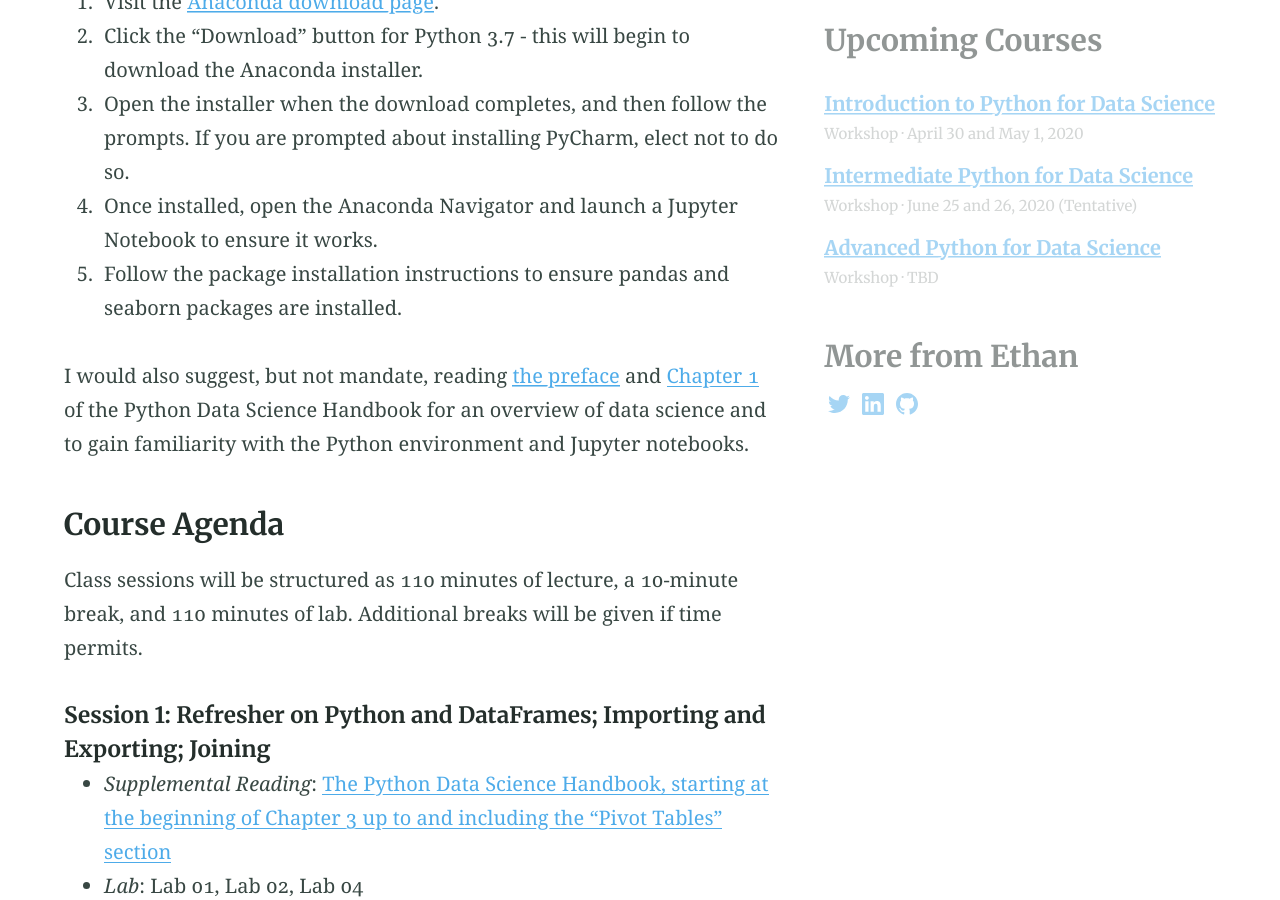
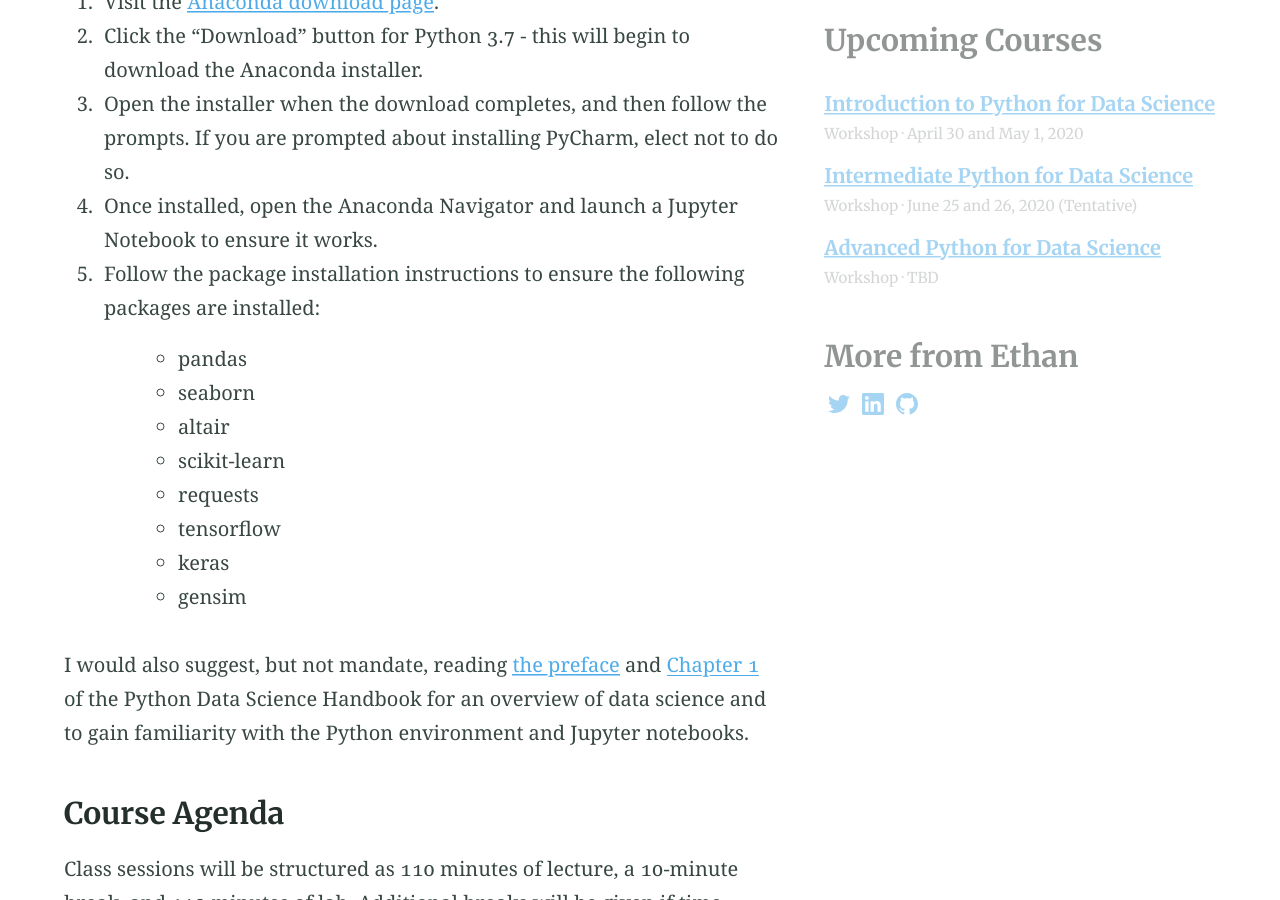
Before and after one commit to eswan18/ethanswan.com, a Jekyll site: the page built from courses/pages/python-for-ds-course.md, in a window 1280 px wide and 900 px high, scrolled down 1574 px. Built offline with Jekyll 4.4.1, drawn with Linux system fonts in a browser that asks for light colours.

Commit message:
Update required packages for spring 2020.

```diff
--- a/courses/pages/python-for-ds-course.md
+++ b/courses/pages/python-for-ds-course.md
@@ -33,7 +33,15 @@ Below are instructions to do so via Anaconda (a popular Python distribution):
 2. Click the "Download" button for Python 3.7 - this will begin to download the Anaconda installer.
 3. Open the installer when the download completes, and then follow the prompts. If you are prompted about installing PyCharm, elect not to do so.
 4. Once installed, open the Anaconda Navigator and launch a Jupyter Notebook to ensure it works.
-5. Follow the package installation instructions to ensure pandas and seaborn packages are installed.
+5. Follow the package installation instructions to ensure the following packages are installed:
+  - pandas
+  - seaborn
+  - altair
+  - scikit-learn
+  - requests
+  - tensorflow
+  - keras
+  - gensim
 
 I would also suggest, but not mandate, reading [the preface](https://jakevdp.github.io/PythonDataScienceHandbook/00.00-preface.html) and [Chapter 1](https://jakevdp.github.io/PythonDataScienceHandbook/01.00-ipython-beyond-normal-python.html) of the Python Data Science Handbook for an overview of data science and to gain familiarity with the Python environment and Jupyter notebooks.
 
```
